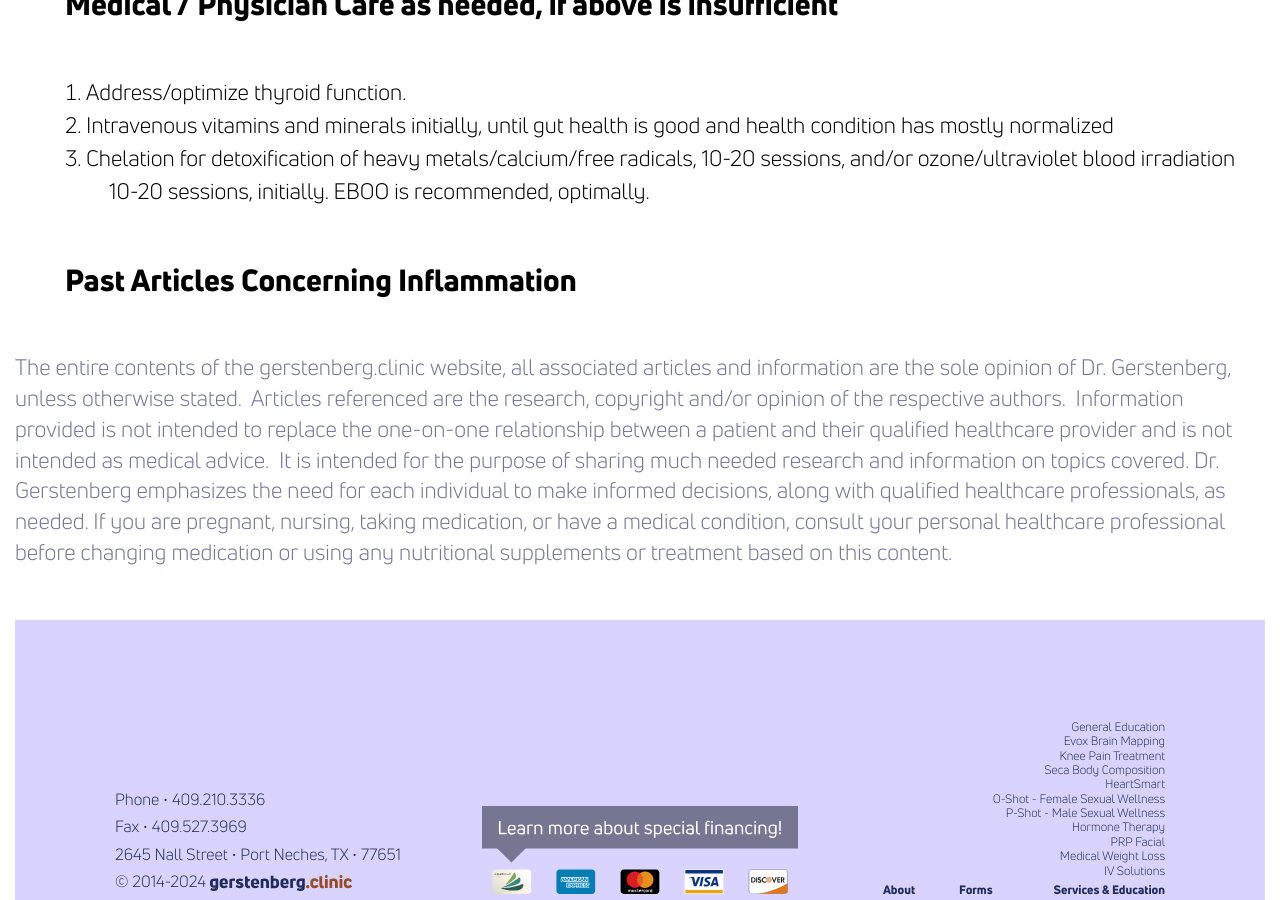
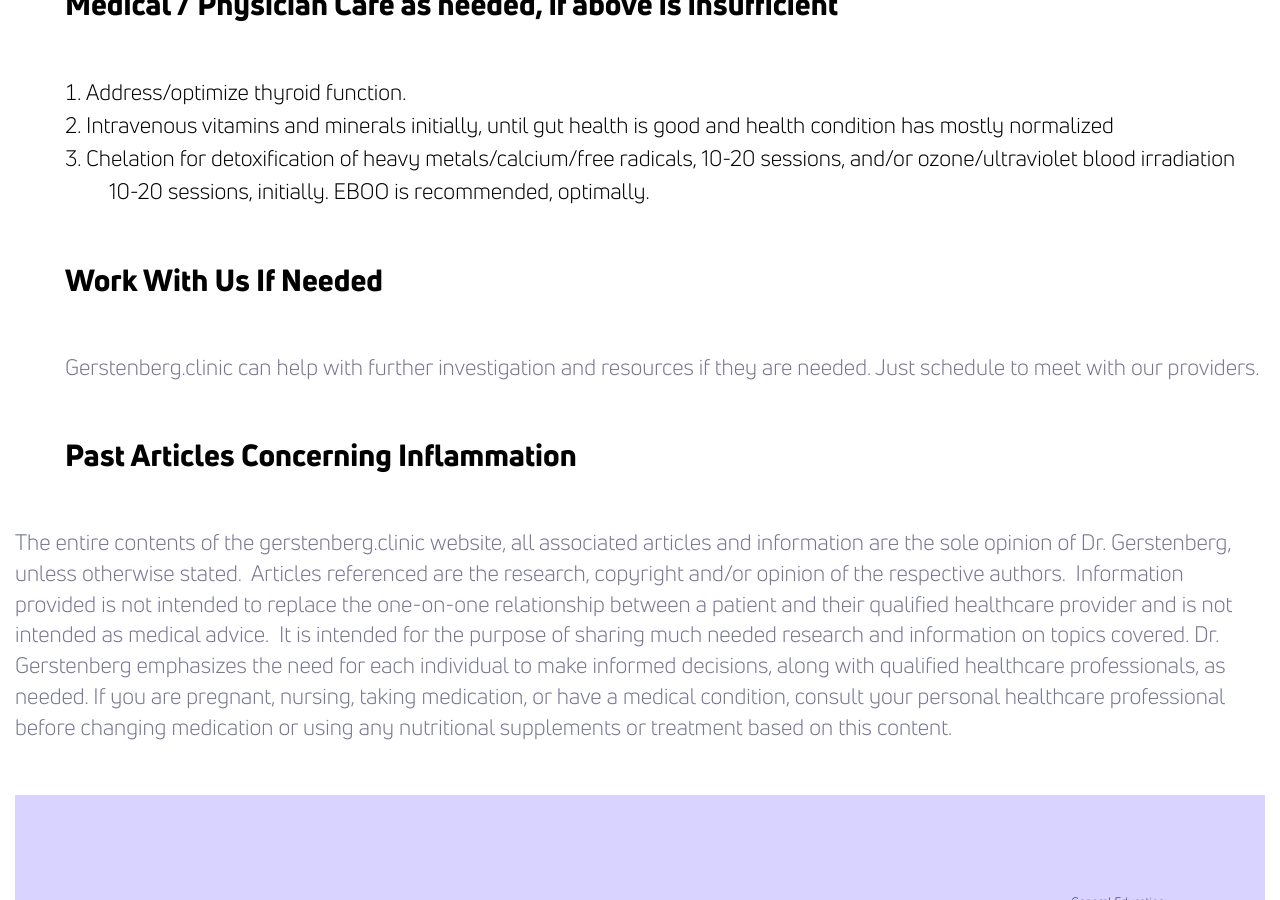
Before and after one commit to theneverwoods/gerstenberg.clinic, a Jekyll site: the page built from inflammation.html, in a window 1280 px wide and 900 px high, scrolled down 1917 px. Built offline with Jekyll 4.4.1, drawn with Linux system fonts in a browser that asks for light colours; comment, search, counter and statistics services are not loaded.

Commit message:
Update inflammation.html

```diff
--- a/inflammation.html
+++ b/inflammation.html
@@ -70,8 +70,10 @@ redirect_from:
             <li>Address/optimize thyroid function.</li>
             <li>Intravenous vitamins and minerals initially, until gut health is good and health condition has mostly normalized</li>
             <li>Chelation for detoxification of heavy metals/calcium/free radicals, 10-20 sessions, and/or
-ozone/ultraviolet blood irradiation 10-20 sessions, initially. EBOO is recommended, optimally.</li>
+            ozone/ultraviolet blood irradiation 10-20 sessions, initially. EBOO is recommended, optimally.</li>
         </ol>
+        <h2>Work With Us If Needed</h2>
+        <p>Gerstenberg.clinic can help with further investigation and resources if they are needed. Just schedule to meet with our providers.</p>
     </div>
 </div>
 
```
